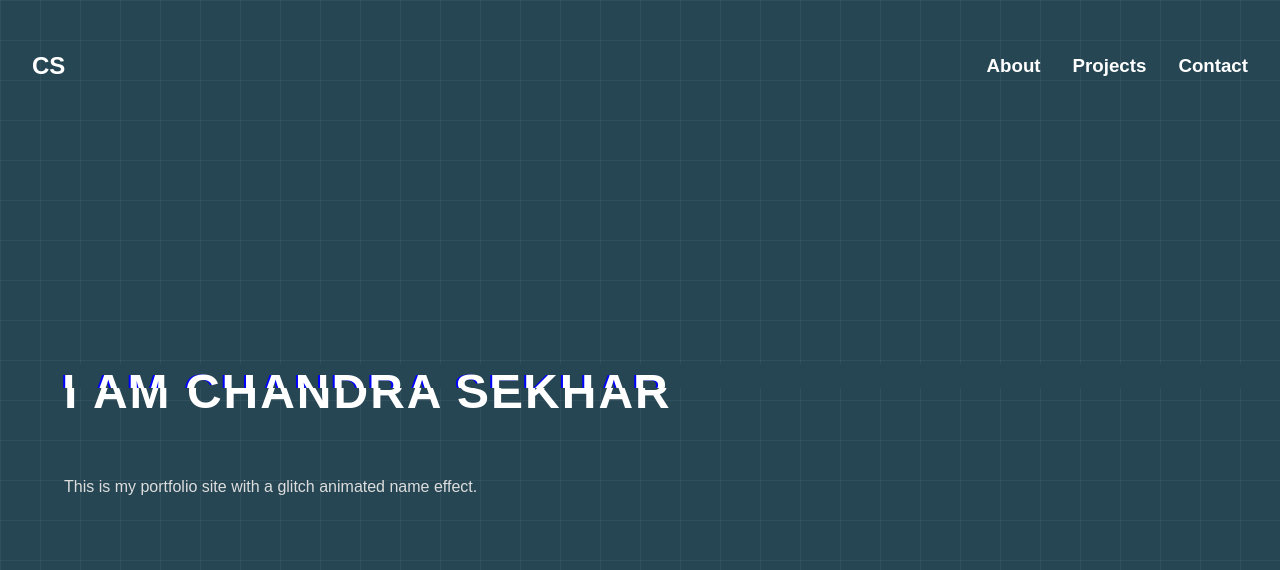
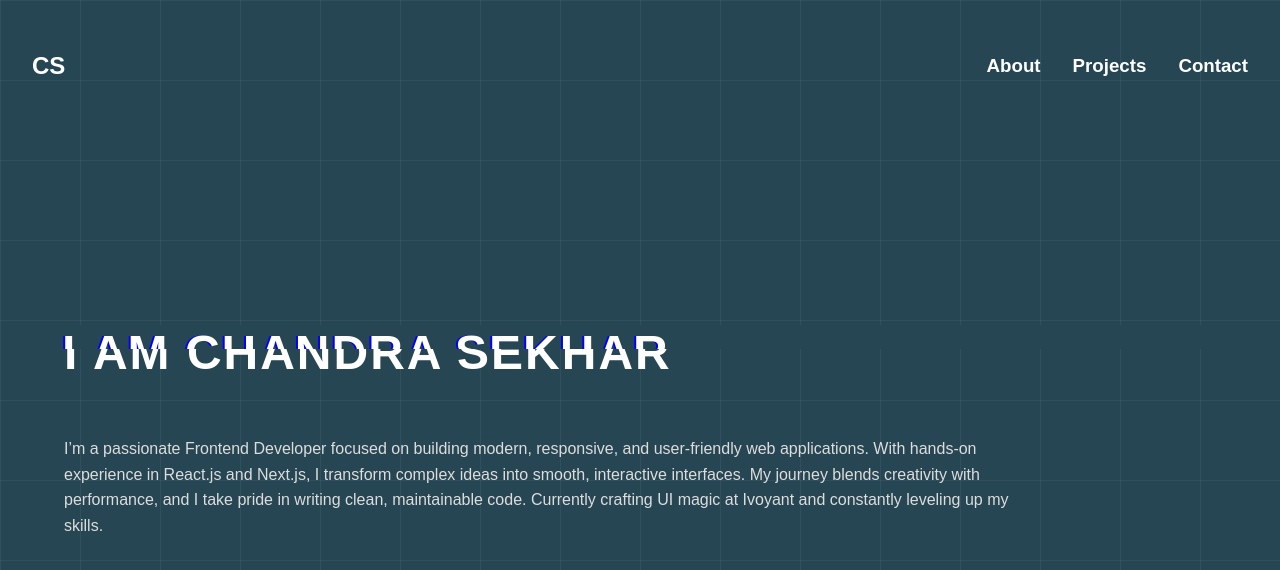
Before and after one commit to chandu034/codespaces-react, a React (Vite) app: page / in a window 1280 px wide. Shown: the top 570 px of the page. Built offline with nearby package versions, Linux system fonts and the light colour scheme.

Commit message:
added para text

```diff
--- a/src/App.css
+++ b/src/App.css
@@ -6,7 +6,7 @@ body {
   background-image:
     linear-gradient(rgba(255, 255, 255, 0.05) 1px, transparent 1px),
     linear-gradient(90deg, rgba(255, 255, 255, 0.05) 1px, transparent 1px);
-  background-size: 40px 40px;
+  background-size: 80px 80px;
   font-family: 'Arial', sans-serif;
   color: white;
 }
@@ -144,7 +144,7 @@ body {
 }
 
 .hero-section p {
-  max-width: 600px;
+  max-width: 950px;
   line-height: 1.6;
   color: #ddd;
 }
--- a/src/App.jsx
+++ b/src/App.jsx
@@ -18,7 +18,7 @@ function App() {
         </h1>
 
         <p>
-          This is my portfolio site with a glitch animated name effect.
+        I’m a passionate Frontend Developer focused on building modern, responsive, and user-friendly web applications. With hands-on experience in React.js and Next.js, I transform complex ideas into smooth, interactive interfaces. My journey blends creativity with performance, and I take pride in writing clean, maintainable code. Currently crafting UI magic at Ivoyant and constantly leveling up my skills.
         </p>
       </section>
     </div>
```
